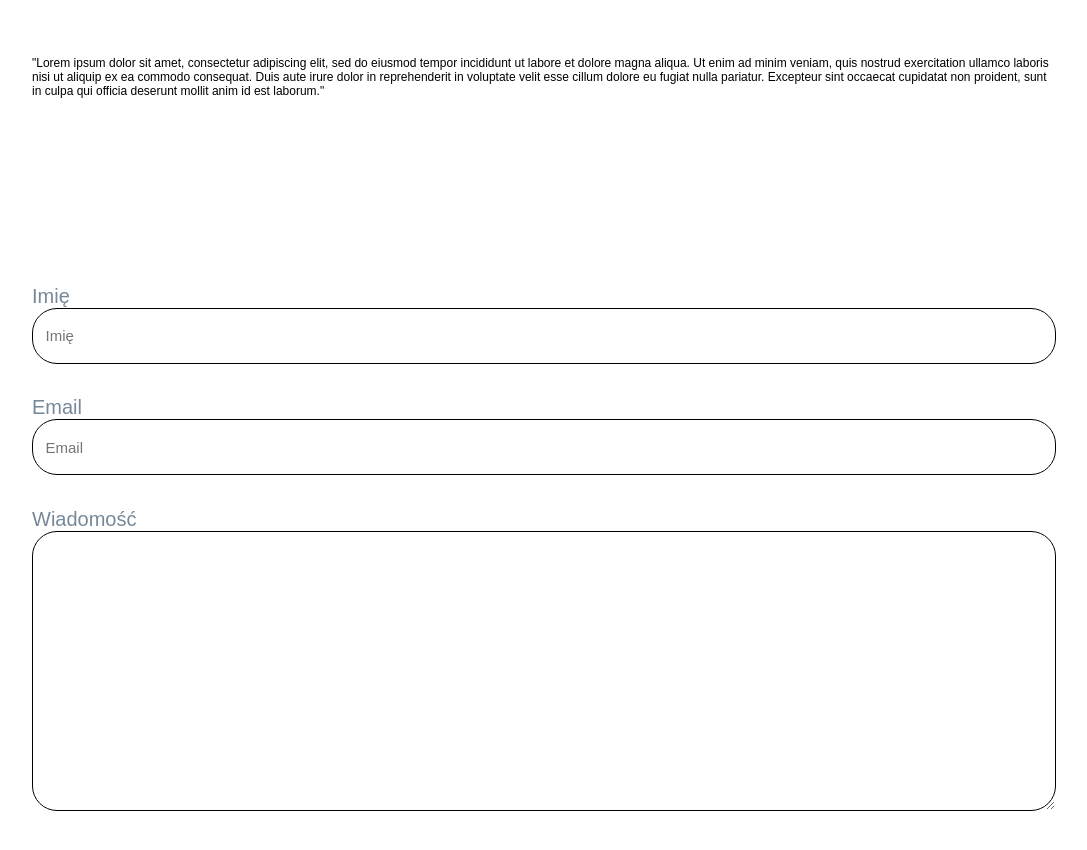
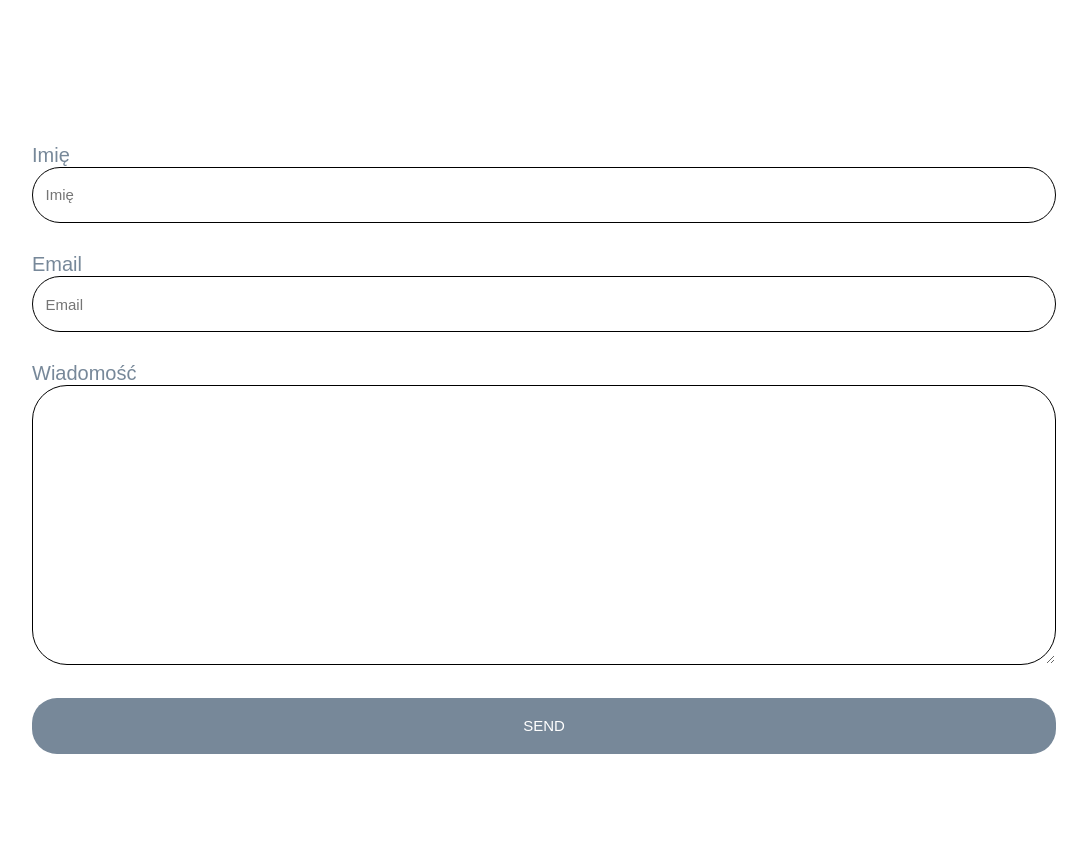
Before and after one commit to Adaxelx/BusinessPage, a React (Create React App) app: page /contact in a window 1280 px wide. Shown: the part 446-1296 px from the top of the page, without its empty margins (96-1183 px from the left). Built offline with nearby package versions, Linux system fonts and the light colour scheme; the HTML template or start-up script is replaced by a standard one.

Commit message:
add button to form with css  in contact

```diff
--- a/src/components/Contact.js
+++ b/src/components/Contact.js
@@ -36,6 +36,7 @@ class Contact extends React.Component {
                         <p>Wiadomość</p>
                         <textarea id="message" name="message" value={this.state.message} onChange={this.handleChange}></textarea>
                     </label>
+                    <button>Send</button>
                 </form>
             </section>
          );
--- a/src/css/Contact.css
+++ b/src/css/Contact.css
@@ -1,6 +1,6 @@
 .contact{
     width:100%;
-    height: 170vh;
+    height: 160vh;
     display: flex;
     flex-direction: column;
     justify-content: space-around;
@@ -17,7 +17,7 @@
 }
 
 .contactForm{
-    height: 70vh;
+    height: 80vh;
     display: flex;
     flex-direction: column;
     justify-content: space-around;
@@ -41,7 +41,7 @@
 .contactForm textarea,
 .contactForm input{
     border: 1px solid black;
-    border-radius: 25px;
+    border-radius: 35px;
     width: 100%;
     padding: 0 1.25rem 0 1.25rem;
     font-size: 1.5rem;
@@ -55,3 +55,14 @@
 input{
     height: 7vh;
 }
+
+.contactForm button{
+    width: 80%;
+    background-color: lightslategray;
+    border: none;
+    height: 7vh;
+    border-radius: 25px;
+    text-transform: uppercase;
+    color: white;
+    font-size: 1.5rem;
+}
```
